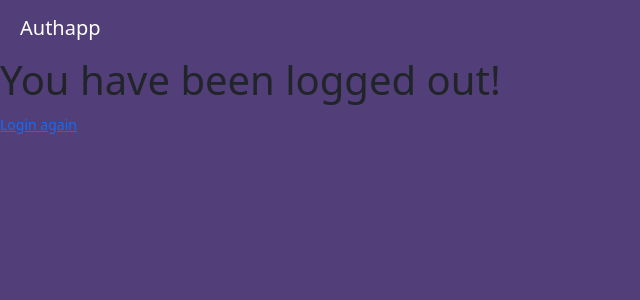
After one commit to advaithhl/auth_demo, a Django app: page /logout in a window 1280 px wide. The commit adds this page. Shown: the top 300 px of the page, without its empty margins (0-640 px from the left). Run offline with Django 4.2, Linux system fonts and the light colour scheme; the visitor is signed in with stand-in values (Sample User, id 1).

Commit message:
Add logout

```diff
--- a/auth_demo/authapp/templates/authapp/index.html
+++ b/auth_demo/authapp/templates/authapp/index.html
@@ -51,7 +51,7 @@
                 <li><a class="dropdown-item" href="#">Preferences</a></li>
                 <li><hr class="dropdown-divider" /></li>
                 <li>
-                  <a class="dropdown-item" href="#">Logout</a>
+                  <a class="dropdown-item" href="{% url 'authapp-logout' %}">Logout</a>
                 </li>
               </ul>
             </li>
--- /dev/null
+++ b/auth_demo/authapp/templates/authapp/logout.html
@@ -0,0 +1,6 @@
+{% extends 'authapp/index.html' %} {% block content %}
+<h1>You have been logged out!</h1>
+<small>
+  <a href="{% url 'authapp-login' %}">Login again</a>
+</small>
+{% endblock content %}
--- a/auth_demo/authapp/urls.py
+++ b/auth_demo/authapp/urls.py
@@ -4,5 +4,6 @@ from . import views
 
 urlpatterns = [
     path('', views.auth_login, name='authapp-login'),
+    path('logout', views.auth_logout, name='authapp-logout'),
     path('profile', views.profile, name='authapp-profile'),
 ]
--- a/auth_demo/authapp/views.py
+++ b/auth_demo/authapp/views.py
@@ -1,5 +1,5 @@
 from django.shortcuts import redirect, render
-from django.contrib.auth import authenticate, login
+from django.contrib.auth import authenticate, login, logout
 
 
 def auth_login(request):
@@ -13,5 +13,12 @@ def auth_login(request):
     else:
         return render(request, 'authapp/login.html')
 
+
+def auth_logout(request):
+    if request.user.is_authenticated:
+        logout(request)
+        return render(request, 'authapp/logout.html')
+
+
 def profile(request):
     return render(request, 'authapp/profile.html')
```
